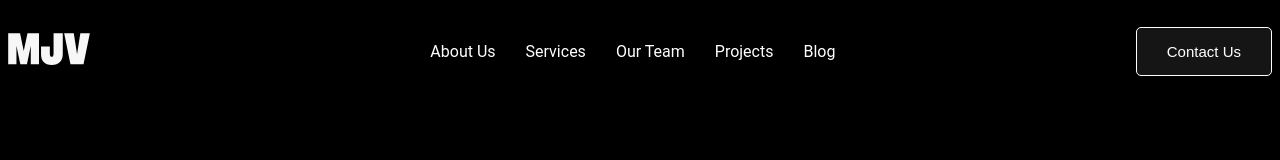
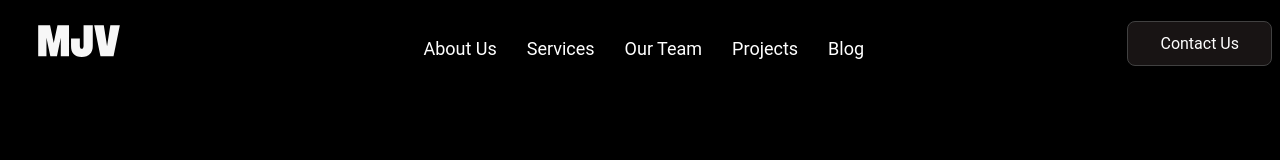
Before and after one commit to DaniyalAhmedFahad/CSS-First-Assignment, a plain HTML site: page index.html in a window 1280 px wide. Drawn offline with nearby package versions, Linux system fonts and the light colour scheme.

Commit message:
commit changes

```diff
--- a/index.html
+++ b/index.html
@@ -1,16 +1,19 @@
 <!DOCTYPE html>
 <html lang="en">
+
 <head>
   <meta charset="UTF-8" />
   <meta name="viewport" content="width=device-width, initial-scale=1.0" />
   <title>MJV</title>
   <link rel="stylesheet" href="style.css">
   <link rel="" href="https://fonts.googleapis.com/css2?family=Roboto:ital,wght@0,100;0,300;0,400">
-    <link rel="shortcut icon" href="fevicon.png" type="image/png">
+  <link rel="shortcut icon" href="favicon.png" type="image/png">
+  <link href="https://cdn.jsdelivr.net/npm/remixicon@2.5.0/fonts/remixicon.css" rel="stylesheet">
 </head>
+
 <body>
-    <div class="main">
-      <div>
+  <div class="main-container">
+    <div class="logo">
       <svg
       width="82"
       height="82"
@@ -33,16 +36,19 @@
     </div>
     <div class="main-list">
       <ul>
-            <li>About Us</li>
-            <li>Services</li>
-            <li>Our Team</li>
-            <li>Projects</li>
-            <li>Blog</li>
+          <li class="list">About Us</li>
+          <li class="list">Services</li>
+          <li class="list">Our Team</li>
+          <li class="list">Projects</li>
+          <li class="list">Blog</li>
       </ul>
     </div>
-      <div>
+    <div class="contect-button">
+      <a href="https://github.com/DaniyalAhmedFahad">
       <button class="header-button">Contact Us</button>
+    </a>
     </div>
   </div>
 </body>
+
 </html>
--- a/style.css
+++ b/style.css
@@ -1,38 +1,60 @@
-
+*{
+    font-family: "Roboto", sans-serif;
+    color: white;
+}
 body{
     background-color: black;
-    color: white;
+    cursor: pointer;
 }
-.main{
-    width: 100%;
+.main-container{
     display: flex;
     justify-content: space-between;
-    align-items: center;
-    font-family: "Roboto", sans-serif;
+    background-color: black;
+    color: white;
+    width: auto;
+    height: 50px;
+
 }
-
+.logo{
+    margin-left: 30px;
+    margin-top: -8px;
+}
 .main-list ul{
     display: flex;
     gap: 30px;
     list-style-type: none;
+    margin-top: 30px;
+    font-size: 18px;
+}
+.header-button{
+background-color: #181414;
+color: white;
+font-size: 100%;
+line-height: inherit;
+letter-spacing: inherit;
+margin-top: 13px;
+border: 1px solid #414141;
+border-width: 1px;
+padding-left: 2rem;
+padding-right: 2rem;
+padding-top: .75rem;
+padding-bottom: .75rem;
+border-radius: .5rem;
+transition: background-color 0.5s;
+}
+.header-button:hover{
+    background-color: #515151;
+    cursor: pointer;
 }
 
-.header-button{
-    background-color: #151515;
-    color: white;
-    padding: 15px 30px;
-    border: none;
-    border-radius: 5px;
-    border: 1px solid white;
-    font-size: 15px;
-}
-
-@media screen and (max-width: 900px) {
-    .main{
+@media screen and (max-width:800px) {
+    .main-container{
         flex-direction: column;
+        justify-content: flex-start;
+        justify-content:space-between;
     }
     .main-list ul{
-        padding: 0px;
         flex-direction: column;
+
     }
 }
```
Lines whose indentation alone changed are shown as unchanged.
